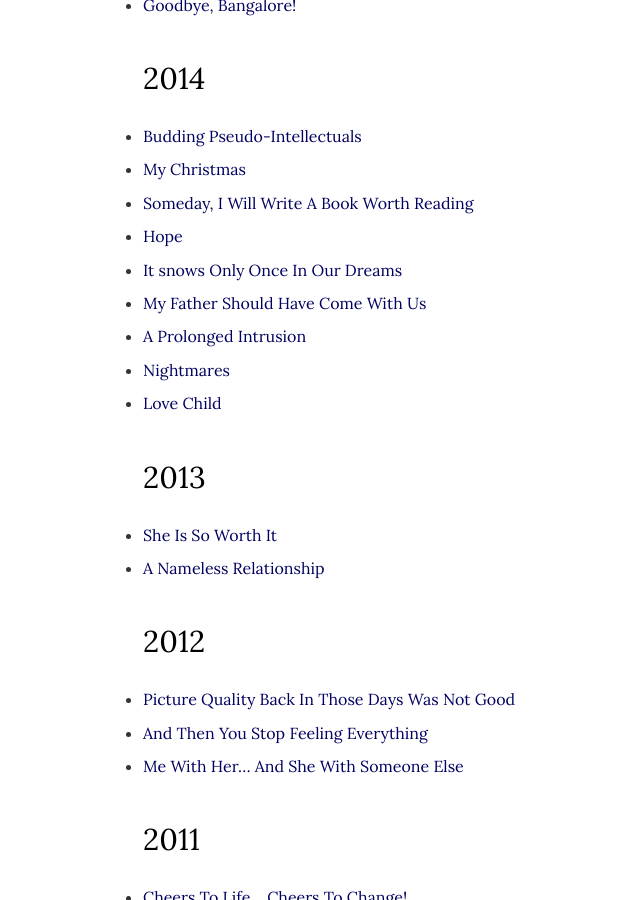
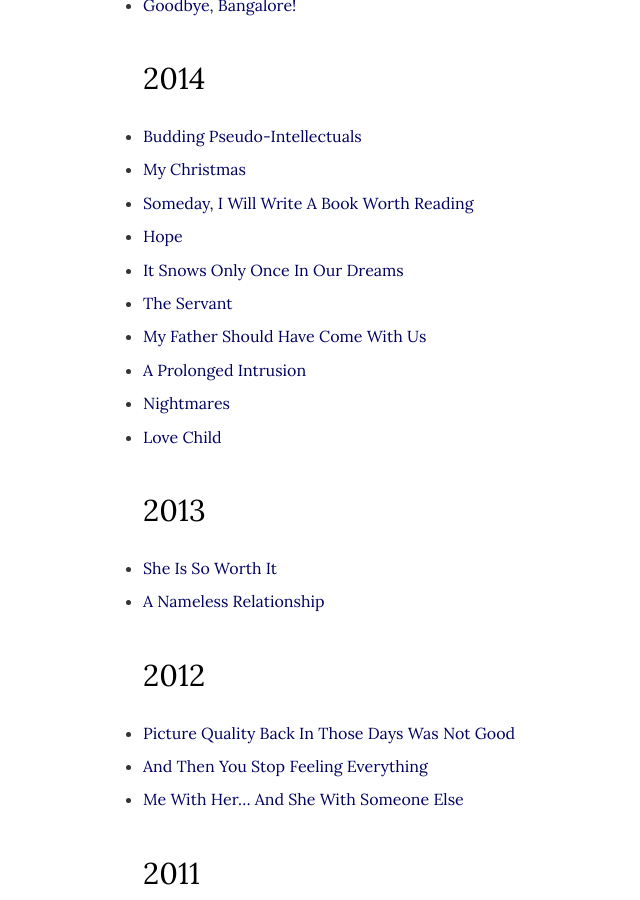
Before and after one commit to argumentativeyouth/pblog, a Jekyll site: the page built from _pages/all-posts.md, in a window 1280 px wide and 900 px high, scrolled down 4893 px. Shown: the whole window, without its empty margins (222-862 px from the left). Built offline with Jekyll 4.4.1, drawn with Linux system fonts in a browser that asks for light colours.

Commit message:
Update all-posts.md

```diff
--- a/_pages/all-posts.md
+++ b/_pages/all-posts.md
@@ -133,7 +133,8 @@ image:
 * [My Christmas](https://pritams.blog/my-christmas)
 * [Someday, I Will Write A Book Worth Reading](https://pritams.blog/someday-i-will-write-a-book-worth-reading)
 * [Hope](https://pritams.blog/hope)
-* [It snows Only Once In Our Dreams](https://pritams.blog/it-snows-only-once-in-our-dreams)
+* [It Snows Only Once In Our Dreams](https://pritams.blog/it-snows-only-once-in-our-dreams)
+* [The Servant](https://pritams.blog/the-servant)
 * [My Father Should Have Come With Us](https://pritams.blog/my-father-should-have-come-with-us)
 * [A Prolonged Intrusion](https://pritams.blog/a-prolonged-intrusion)
 * [Nightmares](https://pritams.blog/nightmares)
```
